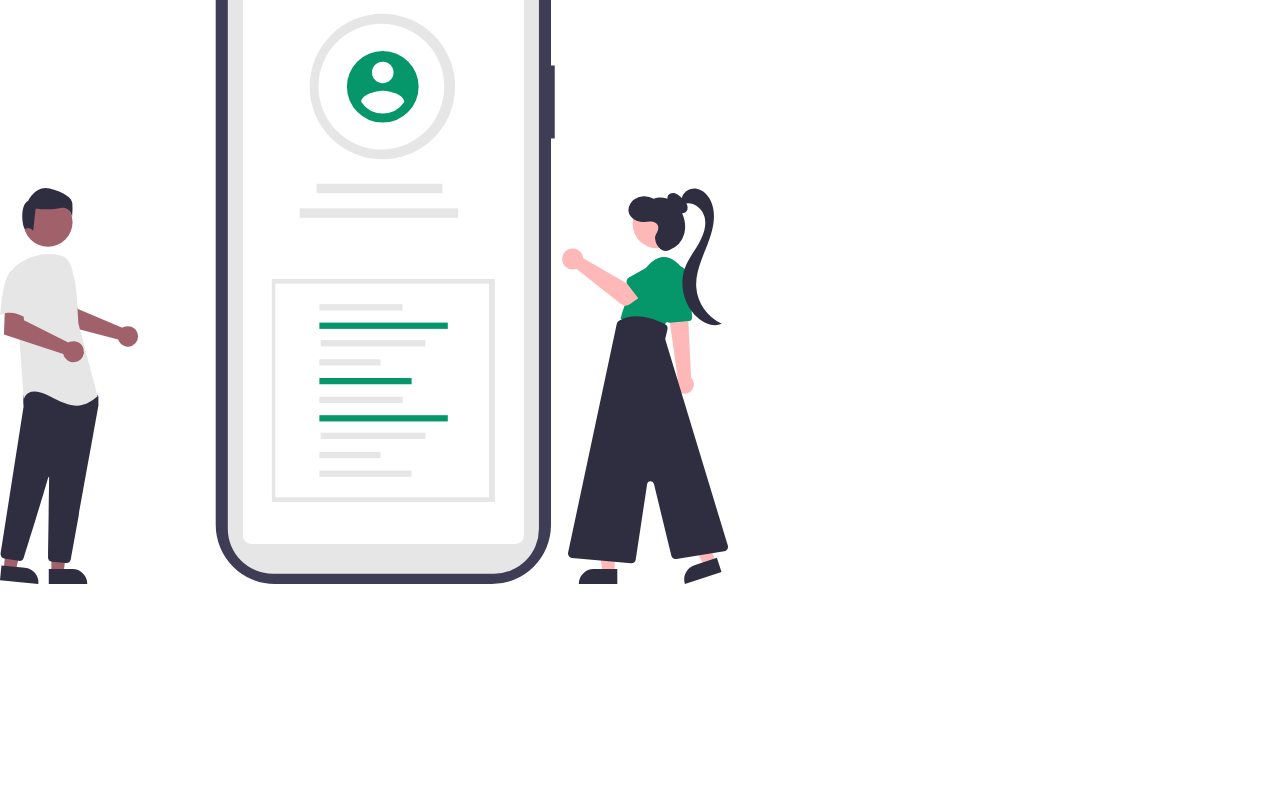
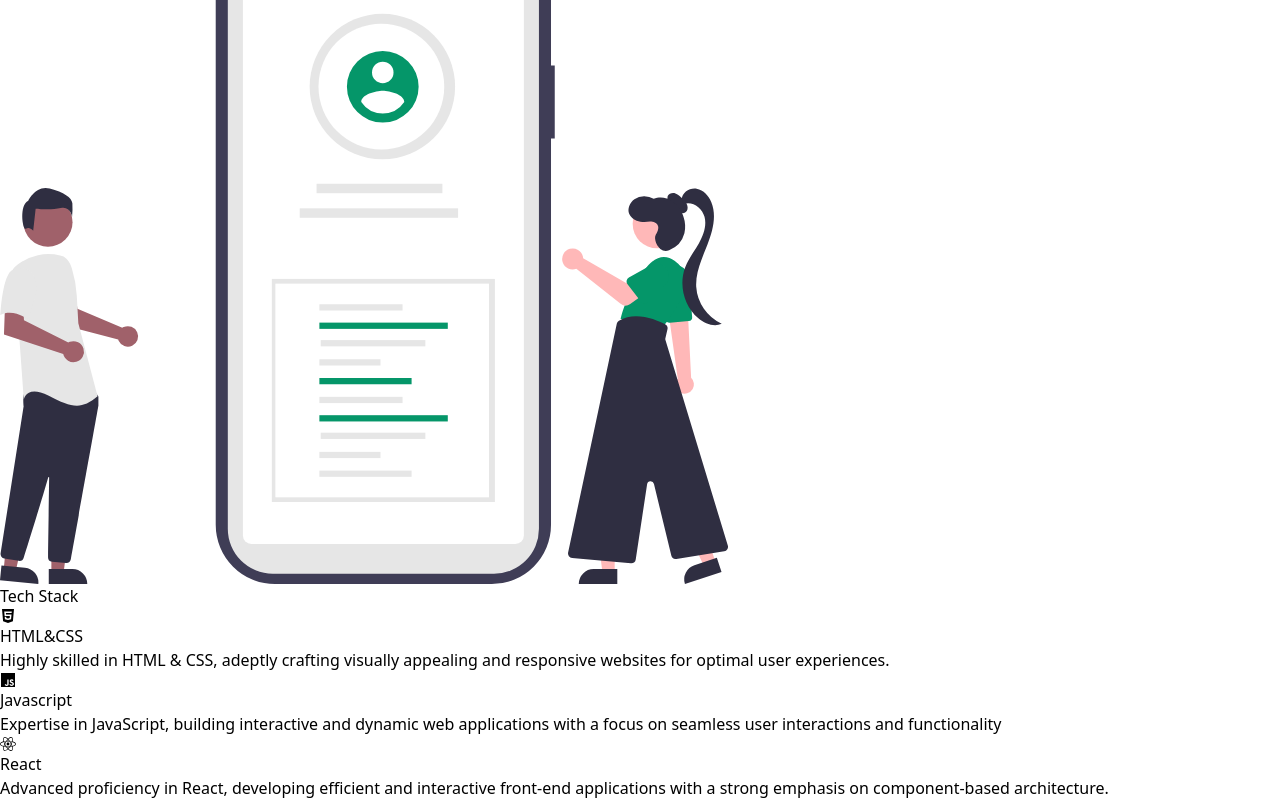
Before and after one commit to georgi1141/my-portfolio, a React (Vite) app: page / in a window 1280 px wide. Shown: the part 248-1048 px from the top of the page. Before the commit the page ends 832 px from the top, so only its background shows below. Built offline with nearby package versions, Linux system fonts and the light colour scheme.

Commit message:
add skill section

```diff
--- a/index.html
+++ b/index.html
@@ -1,5 +1,5 @@
 <!doctype html>
-<html lang="en">
+<html lang="en" class="bg-slate-50 scroll-smooth">
   <head>
     <meta charset="UTF-8" />
     <link rel="icon" type="image/svg+xml" href="/vite.svg" />
--- a/src/App.jsx
+++ b/src/App.jsx
@@ -1,12 +1,14 @@
 import React from 'react'
 import Navbar from './components/Navbar'
 import Hero from './components/Hero'
+import Skills from './components/Skills'
 
 function App() {
     return (
         <>
             <Navbar />
             <Hero />
+            <Skills />
         </>
     )
 }
--- /dev/null
+++ b/src/components/SectionTitle.jsx
@@ -0,0 +1,11 @@
+import React from 'react'
+
+function SectionTitle({ text }) {
+    return (
+        <div className='border-b border-gray-200 pb-5'>
+            <h2 className='text-3xl font-medium tracking-wider'>{text}</h2>
+        </div>
+    )
+}
+
+export default SectionTitle
--- /dev/null
+++ b/src/components/Skills.jsx
@@ -0,0 +1,20 @@
+import React from 'react'
+import SectionTitle from './SectionTitle'
+import { skills } from '../data'
+import SkillsCard from './SkillsCard'
+
+function Skills() {
+    return (
+        <section className='py-20 mx-auto max-w-7xl px-8' id='skills'>
+            <SectionTitle text={'Tech Stack'} />
+            <div className='py-16 grid gap-8 md:grid-cols-2 lg:grid-cols-3'>
+                {skills.map(skill => {
+                    return <SkillsCard key={skill.id} {...skill} />
+
+                })}
+            </div>
+        </ section>
+    )
+}
+
+export default Skills
--- /dev/null
+++ b/src/components/SkillsCard.jsx
@@ -0,0 +1,13 @@
+import React from 'react'
+
+function SkillsCard({ icon, title, text }) {
+    return (
+        <article>
+            <span>{icon}</span>
+            <h4 className='mt-6 font-bold'>{title}</h4>
+            <p className='mt-2 text-slate-500'>{text}</p>
+        </article>
+    )
+}
+
+export default SkillsCard
```
